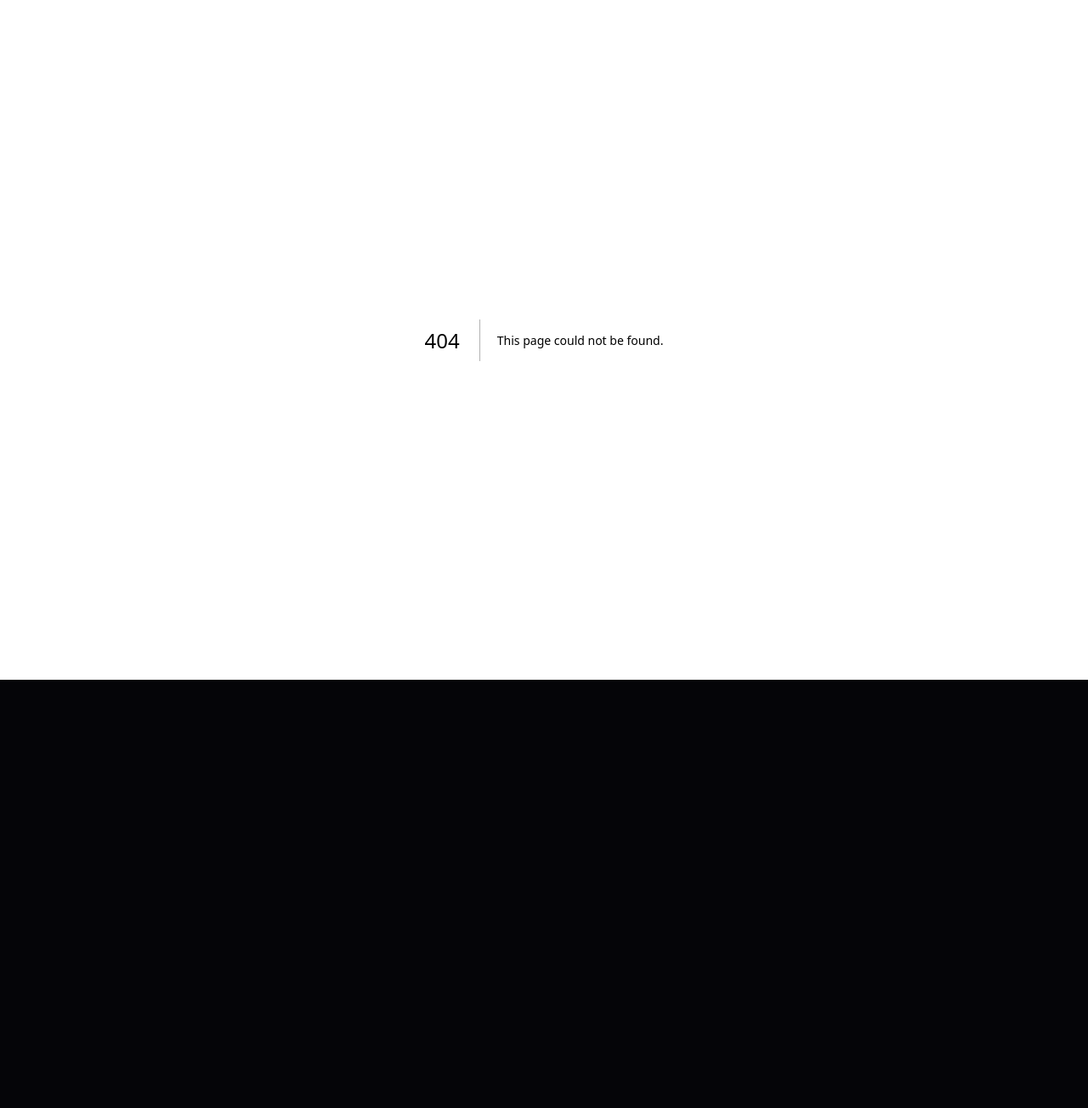
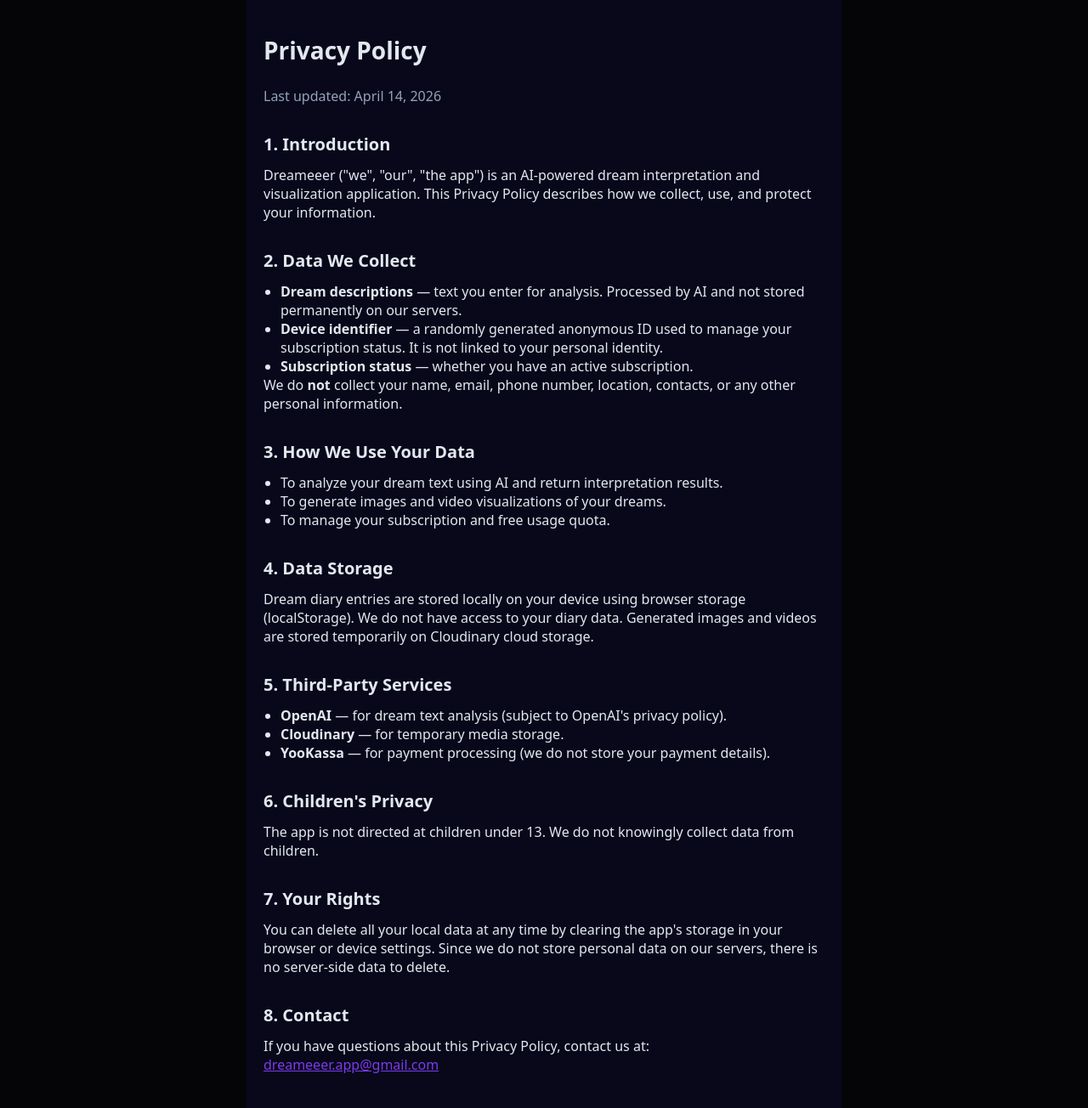
Before and after one commit to FirstAdept/dreameeer-app, a Next.js app: page /privacy in a window 1280 px wide. Before the commit this address had no page. Shown: the whole page at 85% size. Before the commit the page ends 800 px from the top, so only its background shows below. Built offline with nearby package versions, Linux system fonts and the light colour scheme.

Commit message:
add privacy policy page

```diff
--- /dev/null
+++ b/app/privacy/page.tsx
@@ -0,0 +1,45 @@
+export default function PrivacyPolicy() {
+  return (
+    <div style={{ maxWidth: 700, margin: '0 auto', padding: '40px 20px', fontFamily: 'system-ui, sans-serif', color: '#e2e8f0', backgroundColor: '#08081a', minHeight: '100vh' }}>
+      <h1 style={{ fontSize: 28, marginBottom: 24 }}>Privacy Policy</h1>
+      <p style={{ color: '#94a3b8', marginBottom: 8 }}>Last updated: April 14, 2026</p>
+
+      <h2 style={{ fontSize: 20, marginTop: 32, marginBottom: 12 }}>1. Introduction</h2>
+      <p>Dreameeer ("we", "our", "the app") is an AI-powered dream interpretation and visualization application. This Privacy Policy describes how we collect, use, and protect your information.</p>
+
+      <h2 style={{ fontSize: 20, marginTop: 32, marginBottom: 12 }}>2. Data We Collect</h2>
+      <ul style={{ paddingLeft: 20 }}>
+        <li><strong>Dream descriptions</strong> — text you enter for analysis. Processed by AI and not stored permanently on our servers.</li>
+        <li><strong>Device identifier</strong> — a randomly generated anonymous ID used to manage your subscription status. It is not linked to your personal identity.</li>
+        <li><strong>Subscription status</strong> — whether you have an active subscription.</li>
+      </ul>
+      <p>We do <strong>not</strong> collect your name, email, phone number, location, contacts, or any other personal information.</p>
+
+      <h2 style={{ fontSize: 20, marginTop: 32, marginBottom: 12 }}>3. How We Use Your Data</h2>
+      <ul style={{ paddingLeft: 20 }}>
+        <li>To analyze your dream text using AI and return interpretation results.</li>
+        <li>To generate images and video visualizations of your dreams.</li>
+        <li>To manage your subscription and free usage quota.</li>
+      </ul>
+
+      <h2 style={{ fontSize: 20, marginTop: 32, marginBottom: 12 }}>4. Data Storage</h2>
+      <p>Dream diary entries are stored locally on your device using browser storage (localStorage). We do not have access to your diary data. Generated images and videos are stored temporarily on Cloudinary cloud storage.</p>
+
+      <h2 style={{ fontSize: 20, marginTop: 32, marginBottom: 12 }}>5. Third-Party Services</h2>
+      <ul style={{ paddingLeft: 20 }}>
+        <li><strong>OpenAI</strong> — for dream text analysis (subject to OpenAI's privacy policy).</li>
+        <li><strong>Cloudinary</strong> — for temporary media storage.</li>
+        <li><strong>YooKassa</strong> — for payment processing (we do not store your payment details).</li>
+      </ul>
+
+      <h2 style={{ fontSize: 20, marginTop: 32, marginBottom: 12 }}>6. Children's Privacy</h2>
+      <p>The app is not directed at children under 13. We do not knowingly collect data from children.</p>
+
+      <h2 style={{ fontSize: 20, marginTop: 32, marginBottom: 12 }}>7. Your Rights</h2>
+      <p>You can delete all your local data at any time by clearing the app's storage in your browser or device settings. Since we do not store personal data on our servers, there is no server-side data to delete.</p>
+
+      <h2 style={{ fontSize: 20, marginTop: 32, marginBottom: 12 }}>8. Contact</h2>
+      <p>If you have questions about this Privacy Policy, contact us at: <a href="mailto:dreameeer.app@gmail.com" style={{ color: '#7c3aed' }}>dreameeer.app@gmail.com</a></p>
+    </div>
+  );
+}
```
